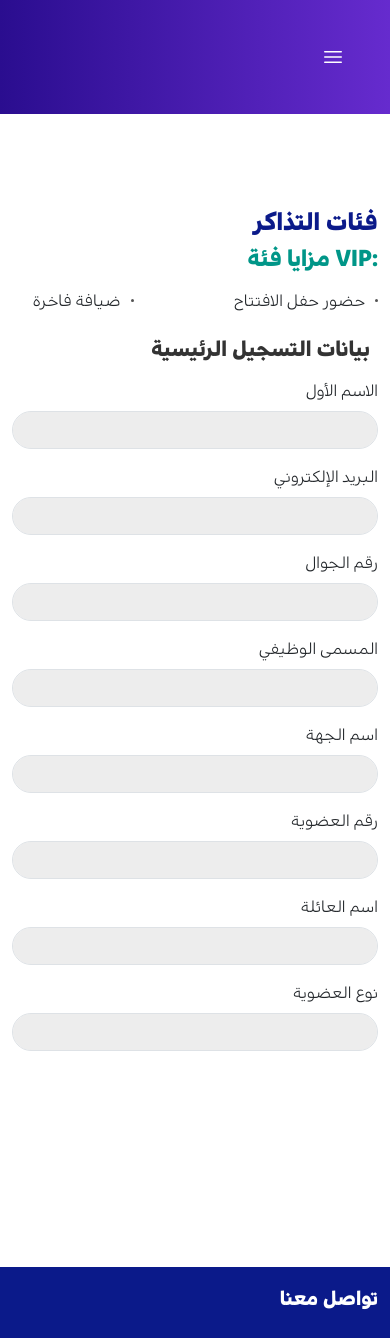
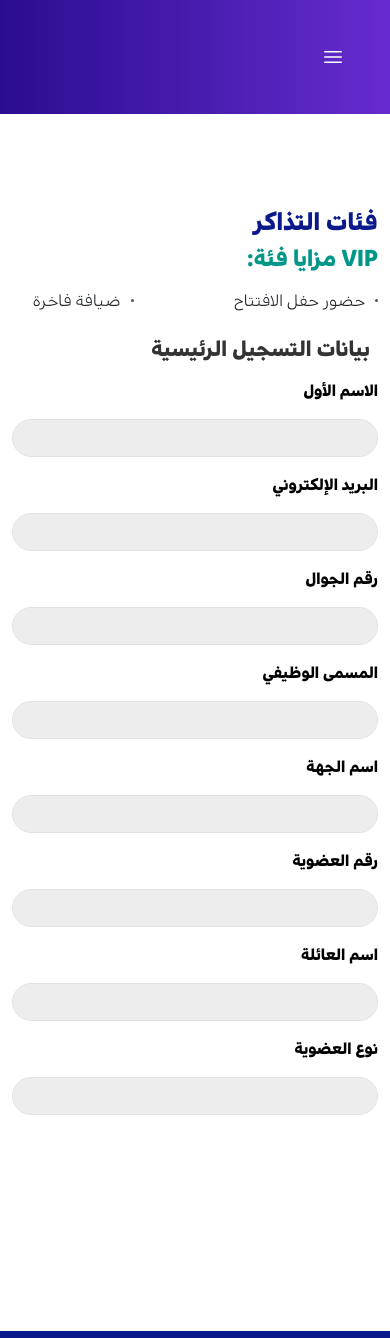
Before and after one commit to muiezarif/saudi-conference-front, a React (Create React App) app: page /reg2 in a window 390 px wide. Shown: the top 1338 px of the page. Built offline with nearby package versions, Linux system fonts and the light colour scheme.

Commit message:
responsive

```diff
--- a/src/App.js
+++ b/src/App.js
@@ -23,6 +23,7 @@ function App() {
                 <Route path="/box" element={<BoxesDetails/>}/>
                 <Route path="/cal" element={<Calendar/>}/>
                 <Route path="/regmethod" element={<RegMethodOne/>}/>
+                <Route path="/regmethod" element={<RegMethodOne/>}/>
                 <Route path="/main" element={<MainPage/>}/>
             </Routes>
         </BrowserRouter>
--- a/src/pages/RegMethodOne.js
+++ b/src/pages/RegMethodOne.js
@@ -23,7 +23,6 @@ export function RegMethodOne() {
             textAlign: "right",
             marginBottom: "1rem",
             color: "black"
-
         }
     }
     return (
@@ -81,7 +80,8 @@ export function RegMethodOne() {
                     <Row>
                         <div className="flex flex-col items-end">
                             {/* Label for file upload */}
-                            <label className="text-gray-500 mb-4 mt-3" style={style.labelStyle}>إرفاق الملف التعريفي</label>
+                            <label className="text-gray-500 mb-4 mt-3" style={style.labelStyle}>إرفاق الملف
+                                التعريفي</label>
                             <div className="w-full h-20 bg-gray-200 rounded-lg flex justify-center items-center"
                                  style={{padding: "70px"}}>
                                 <input
--- a/src/pages/RegistrationForm1.js
+++ b/src/pages/RegistrationForm1.js
@@ -14,8 +14,14 @@ const RegistrationForm1 = () => {
         textField: {
             backgroundColor: 'rgb(237, 237, 237)',
             borderRadius: '20px',
-            color: '#ffffff',
+            color: 'black',
             textAlign: 'right'
+        },
+        labelStyle: {
+            fontFamily: "DiodrumBold",
+            textAlign: "right",
+            marginBottom: "1rem",
+            color: "black"
         }
     }
     return (
@@ -51,18 +57,19 @@ const RegistrationForm1 = () => {
                             الرئيسية</h4>
                     </Col>
                 </Row>
+
                 <Form style={{textAlign: 'right', fontFamily: "DiodrumRegular"}}>
                     <Row form>
                         <Col md={6}>
                             <FormGroup>
-                                <Label for="firstName" style={{textAlign: 'right'}}>الاسم الأول</Label>
+                                <Label for="firstName" style={style.labelStyle}>الاسم الأول</Label>
                                 <Input type="text" name="firstName" id="firstName" placeholder=""
                                        style={style.textField}/>
                             </FormGroup>
                         </Col>
                         <Col md={6} style={{textAlign: 'right'}}>
                             <FormGroup>
-                                <Label for="email">البريد الإلكتروني</Label>
+                                <Label for="email" style={style.labelStyle}>البريد الإلكتروني</Label>
                                 <Input type="email" name="email" id="email" placeholder="" style={style.textField}/>
                             </FormGroup>
                         </Col>
@@ -71,13 +78,13 @@ const RegistrationForm1 = () => {
                     <Row form>
                         <Col md={6}>
                             <FormGroup>
-                                <Label for="phone">رقم الجوال</Label>
+                                <Label for="phone" style={style.labelStyle}>رقم الجوال</Label>
                                 <Input type="text" name="phone" id="phone" placeholder="" style={style.textField}/>
                             </FormGroup>
                         </Col>
                         <Col md={6}>
                             <FormGroup>
-                                <Label for="jobTitle">المسمى الوظيفي</Label>
+                                <Label for="jobTitle" style={style.labelStyle}>المسمى الوظيفي</Label>
                                 <Input type="text" name="jobTitle" id="jobTitle" placeholder=""
                                        style={style.textField}/>
                             </FormGroup>
@@ -87,14 +94,14 @@ const RegistrationForm1 = () => {
                     <Row form>
                         <Col md={6}>
                             <FormGroup>
-                                <Label for="organization">اسم الجهة</Label>
+                                <Label for="organization" style={style.labelStyle}>اسم الجهة</Label>
                                 <Input type="text" name="organization" id="organization" placeholder=""
                                        style={style.textField}/>
                             </FormGroup>
                         </Col>
                         <Col md={6}>
                             <FormGroup>
-                                <Label for="membershipNumber">رقم العضوية</Label>
+                                <Label for="membershipNumber" style={style.labelStyle}>رقم العضوية</Label>
                                 <Input type="text" name="membershipNumber" id="membershipNumber" placeholder=""
                                        style={style.textField}/>
                             </FormGroup>
@@ -104,14 +111,14 @@ const RegistrationForm1 = () => {
                     <Row form>
                         <Col md={6}>
                             <FormGroup>
-                                <Label for="familyName">اسم العائلة</Label>
+                                <Label for="familyName" style={style.labelStyle}>اسم العائلة</Label>
                                 <Input type="text" name="familyName" id="familyName" placeholder=""
                                        style={style.textField}/>
                             </FormGroup>
                         </Col>
                         <Col md={6}>
                             <FormGroup>
-                                <Label for="membershipType">نوع العضوية</Label>
+                                <Label for="membershipType" style={style.labelStyle}>نوع العضوية</Label>
                                 <Input type="text" name="membershipNumber" id="membershipNumber" placeholder=""
                                        style={style.textField}/>
                             </FormGroup>
--- a/src/pages/RegistrationForm2.js
+++ b/src/pages/RegistrationForm2.js
@@ -14,8 +14,14 @@ const RegistrationForm2 = () => {
         textField: {
             backgroundColor: 'rgb(237, 237, 237)',
             borderRadius: '20px',
-            color: '#ffffff',
+            color: 'black',
             textAlign: 'right'
+        },
+        labelStyle: {
+            fontFamily: "DiodrumBold",
+            textAlign: "right",
+            marginBottom: "1rem",
+            color: "black"
         }
     }
     return (
@@ -24,8 +30,8 @@ const RegistrationForm2 = () => {
                 <Row>
                     <Col className="text-center">
                         <h2 style={{color: '#0b1a8a', textAlign: 'right', fontFamily: "DiodrumBold"}}>فئات التذاكر</h2>
-                        <h3 style={{color: '#009688', textAlign: 'right', fontFamily: "DiodrumBold"}}>مزايا فئة
-                            VIP:</h3>
+                        <h3 style={{color: '#009688', textAlign: 'right', fontFamily: "DiodrumBold"}}>:مزايا فئة
+                            VIP</h3>
                     </Col>
                 </Row>
                 <Row className='mt-2' style={{textAlign: "right", fontFamily: "DiodrumRegular"}}>
@@ -51,14 +57,14 @@ const RegistrationForm2 = () => {
                     <Row form>
                         <Col md={6}>
                             <FormGroup>
-                                <Label for="firstName" style={{textAlign: 'right'}}>الاسم الأول</Label>
+                                <Label for="firstName" style={style.labelStyle}>الاسم الأول</Label>
                                 <Input type="text" name="firstName" id="firstName" placeholder=""
                                        style={style.textField}/>
                             </FormGroup>
                         </Col>
                         <Col md={6} style={{textAlign: 'right'}}>
                             <FormGroup>
-                                <Label for="email">البريد الإلكتروني</Label>
+                                <Label for="email" style={style.labelStyle}>البريد الإلكتروني</Label>
                                 <Input type="email" name="email" id="email" placeholder="" style={style.textField}/>
                             </FormGroup>
                         </Col>
@@ -67,13 +73,13 @@ const RegistrationForm2 = () => {
                     <Row form>
                         <Col md={6}>
                             <FormGroup>
-                                <Label for="phone">رقم الجوال</Label>
+                                <Label for="phone" style={style.labelStyle}>رقم الجوال</Label>
                                 <Input type="text" name="phone" id="phone" placeholder="" style={style.textField}/>
                             </FormGroup>
                         </Col>
                         <Col md={6}>
                             <FormGroup>
-                                <Label for="jobTitle">المسمى الوظيفي</Label>
+                                <Label for="jobTitle" style={style.labelStyle}>المسمى الوظيفي</Label>
                                 <Input type="text" name="jobTitle" id="jobTitle" placeholder=""
                                        style={style.textField}/>
                             </FormGroup>
@@ -83,14 +89,14 @@ const RegistrationForm2 = () => {
                     <Row form>
                         <Col md={6}>
                             <FormGroup>
-                                <Label for="organization">اسم الجهة</Label>
+                                <Label for="organization" style={style.labelStyle}>اسم الجهة</Label>
                                 <Input type="text" name="organization" id="organization" placeholder=""
                                        style={style.textField}/>
                             </FormGroup>
                         </Col>
                         <Col md={6}>
                             <FormGroup>
-                                <Label for="membershipNumber">رقم العضوية</Label>
+                                <Label for="membershipNumber" style={style.labelStyle}>رقم العضوية</Label>
                                 <Input type="text" name="membershipNumber" id="membershipNumber" placeholder=""
                                        style={style.textField}/>
                             </FormGroup>
@@ -100,14 +106,14 @@ const RegistrationForm2 = () => {
                     <Row form>
                         <Col md={6}>
                             <FormGroup>
-                                <Label for="familyName">اسم العائلة</Label>
+                                <Label for="familyName" style={style.labelStyle}>اسم العائلة</Label>
                                 <Input type="text" name="familyName" id="familyName" placeholder=""
                                        style={style.textField}/>
                             </FormGroup>
                         </Col>
                         <Col md={6}>
                             <FormGroup>
-                                <Label for="membershipType">نوع العضوية</Label>
+                                <Label for="membershipType" style={style.labelStyle}>نوع العضوية</Label>
                                 <Input type="text" name="membershipNumber" id="membershipNumber" placeholder=""
                                        style={style.textField}/>
                             </FormGroup>
```
